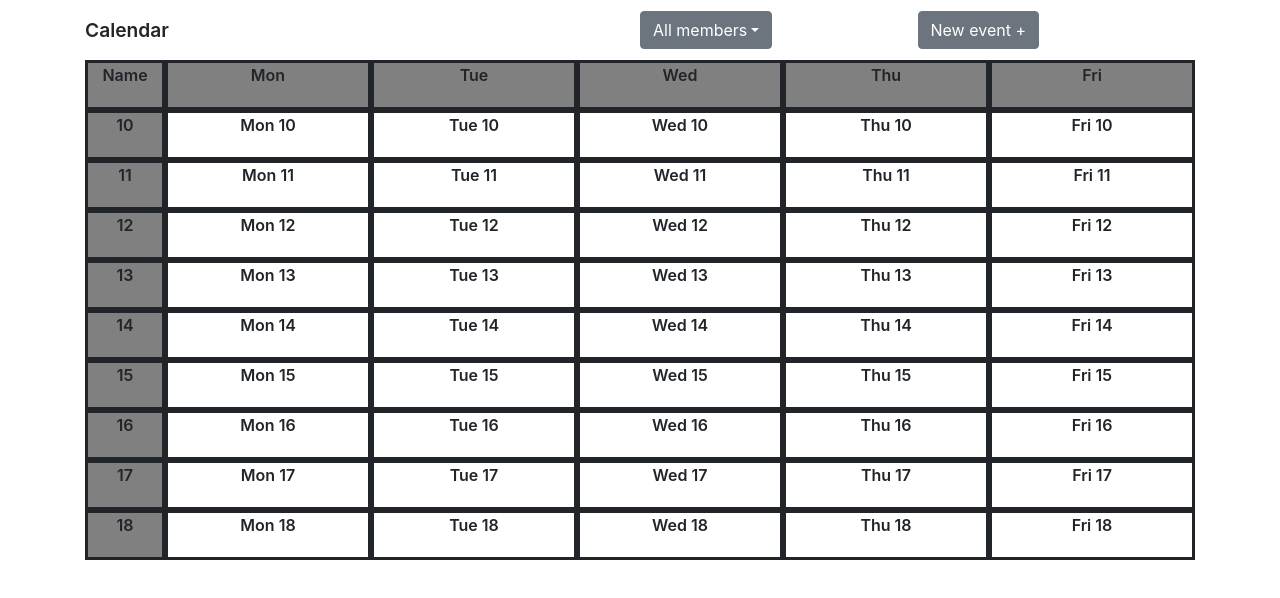
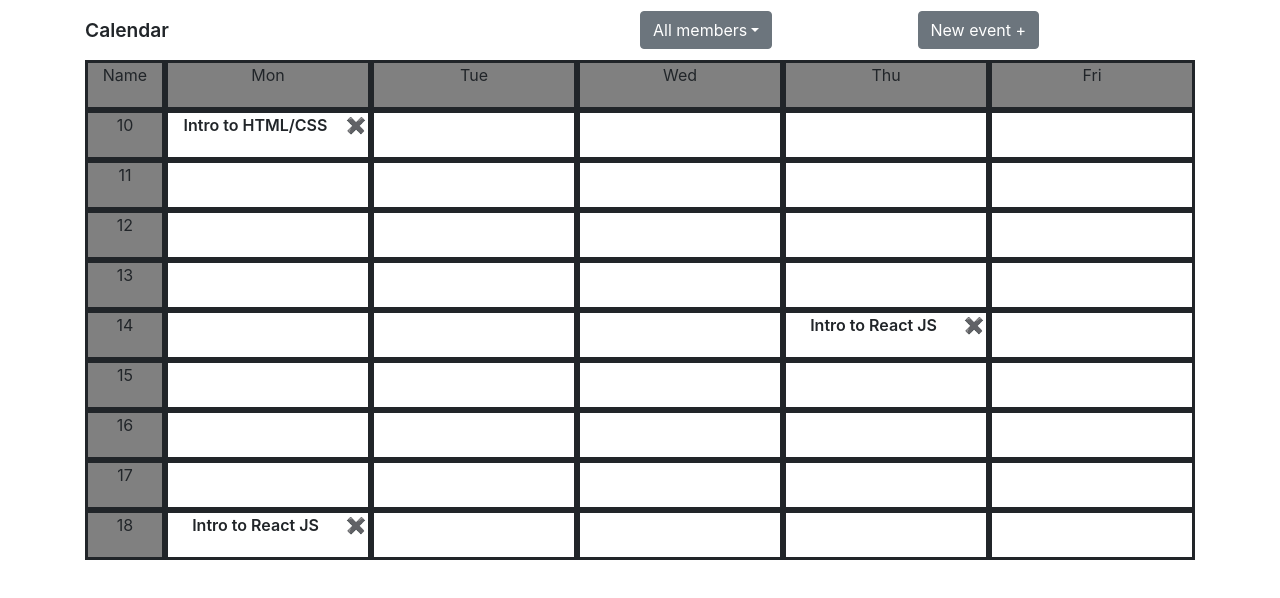
Before and after one commit to NikolasPlatonov/meetings_calendar, a React (Create React App) app: page / in a window 1280 px wide. Shown: the top 598 px of the page. Built offline with nearby package versions, Linux system fonts and the light colour scheme.

Commit message:
Event list from json rendered

```diff
--- a/src/App.css
+++ b/src/App.css
@@ -91,7 +91,20 @@
 
 .time_title_item {
   text-align: center;
-  font-weight: 600;
   height: 50px;
   border-style: solid;
 }
+
+.event_container {
+  display: grid;
+  grid-template-columns: 1fr 25px;
+  align-items: center;
+}
+
+.event_title {
+  font-weight: 600;
+}
+
+.event_delete {
+  cursor: pointer;
+}
--- /dev/null
+++ b/src/components/Event.jsx
@@ -0,0 +1,13 @@
+import React from 'react';
+
+export const Event = ({title, day, time}) => {
+
+  return (
+    <div className="event_container">
+      <div className="event_title">{title}</div>
+      <div className="event_delete">
+        &#10006;
+      </div>
+    </div>
+  );
+}
--- a/src/components/EventsTable.jsx
+++ b/src/components/EventsTable.jsx
@@ -1,21 +1,25 @@
 import React from 'react';
 import data from '../data/data.json';
+import {Event} from './Event';
 
 export const EventsTable = () => {
+
   console.log("EventsTable_data", data)
-  const daysOfWeek = ['Mon', 'Tue', 'Wed', 'Thu', 'Fri'];
+  const daysOfWeek = ['Monday', 'Tuesday', 'Wednesday', 'Thursday', 'Friday'];
   const hoursOfDay = ['10', '11', '12', '13', '14', '15', '16', '17', '18'];
 
-  const dayFilter = (hoursArr, day) => {
+  const dayFilter = (data, hoursArr, day) => {
     const result = hoursArr.map(hour => {
       return (
         <div className="time_title_item" key={day + hour}>
-          {day} {hour}
+          {data[day] && data[day][hour] ? <Event title={data[day][hour]['title']} day={day} time={hour} /> : ''}
+
         </div>
       )
     })
     return result;
   }
+
 
   return (
     <div className="calendar_container">
@@ -31,14 +35,14 @@ export const EventsTable = () => {
 
         <div className="table_day_header">
           {daysOfWeek.map(day => {
-            return <span className="time_title_item" key={day}>{day}</span>;
+            return <span className="time_title_item" key={day}>{day.slice(0, 3)}</span>;
           })}
         </div>
 
         <div className="table_day_events" >
 
           {daysOfWeek.map(day => {
-            return (<div key={day}>{dayFilter(hoursOfDay, day)}</div>)
+            return (<div key={day}>{dayFilter(data, hoursOfDay, day)}</div>)
           })}
 
         </div>
--- a/src/data/data.json
+++ b/src/data/data.json
@@ -10,7 +10,7 @@
     }
   },
 
-  "Thuesday": {
+  "Thursday": {
     "14": {
       "title": "Intro to React JS",
       "participants": ["Maria", "Bob"]
```
Also changed, not shown: src/components/Calendar.jsx (+0 -11 lines), 1 other file (tests, documents, lock files or other folders).
